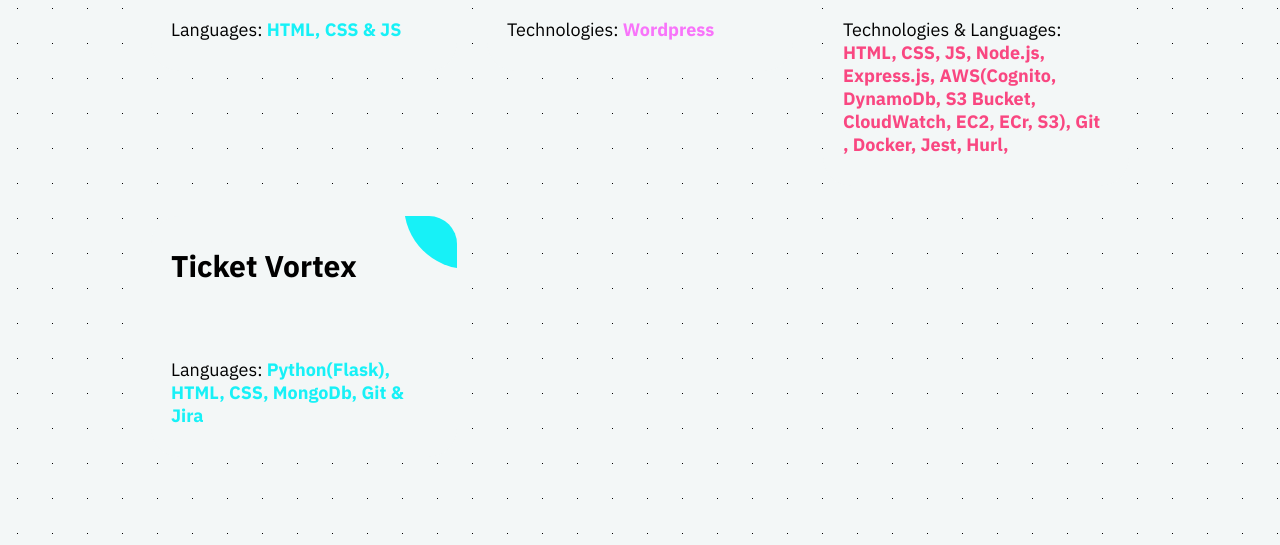
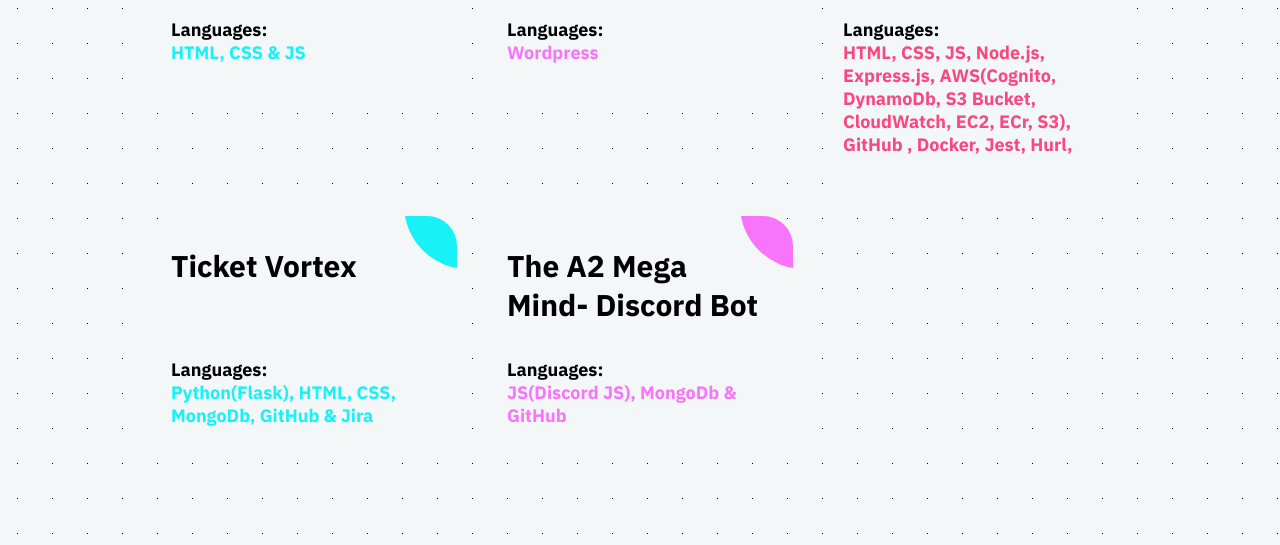
Before and after one commit to agam-singh-talwar/agam.com, a plain HTML site: page index.html in a window 1280 px wide. Shown: the part 674-1219 px from the top of the page. Drawn offline with Linux system fonts and the light colour scheme.

Commit message:
finished website content, just to need to make it mobile friednly

```diff
--- a/index.html
+++ b/index.html
@@ -59,7 +59,6 @@
                   </div>
 
                   <div class="ag-courses-item_date-box">
-                    Languages:
                     <span class="ag-courses-item_date">
                       HTML, CSS & JS
                     </span>
@@ -76,7 +75,6 @@
                   </div>
 
                   <div class="ag-courses-item_date-box">
-                    Technologies:
                     <span class="ag-courses-item_date">
                       Wordpress
                     </span>
@@ -92,9 +90,8 @@
                   </div>
 
                   <div class="ag-courses-item_date-box">
-                    Technologies & Languages:
                     <span class="ag-courses-item_date">
-                      HTML, CSS, JS, Node.js, Express.js, AWS(Cognito, DynamoDb, S3 Bucket, CloudWatch, EC2, ECr, S3), Git , Docker, Jest, Hurl,
+                      HTML, CSS, JS, Node.js, Express.js, AWS(Cognito, DynamoDb, S3 Bucket, CloudWatch, EC2, ECr, S3), GitHub , Docker, Jest, Hurl,
                     </span>
                   </div>
                 </a>
@@ -106,11 +103,24 @@
                 <div class="ag-courses-item_title">
                     Ticket Vortex
                 </div>
+                <div class="ag-courses-item_date-box">
 
+                    <span class="ag-courses-item_date">
+                      Python(Flask), HTML, CSS, MongoDb, GitHub & Jira
+                    </span>
+                </div>
+                </a>
+            </div>
+           <div class="ag-courses_item">
+                <a href="https://github.com/agam-singh-talwar/The-A2-Mega-Mind" class="ag-courses-item_link">
+                <div class="ag-courses-item_bg"></div>
+                <div class="ag-courses-item_title">
+                    The A2 Mega Mind- Discord Bot
+                </div>
                 <div class="ag-courses-item_date-box">
-                    Languages:
+
                     <span class="ag-courses-item_date">
-                      Python(Flask), HTML, CSS, MongoDb, Git & Jira
+                      JS(Discord JS), MongoDb & GitHub
                     </span>
                 </div>
                 </a>
@@ -119,6 +129,11 @@
             </div>
           </div>
       </div>
+      <!-- Footer -->
+        <!-- <div class="footer">
+            <p>Designed & Built by love in Canada🇨🇦 by an Indian🇮🇳</p>
+        </div> -->
+
       <script src="./index.js"></script>
 </body>
 </html>
--- a/styles/styles.css
+++ b/styles/styles.css
@@ -76,8 +76,8 @@ ul li a:hover {
 .container {
   display: flex;
   justify-content: space-between;
-  position: relative; /* Add this line */
-  top: 50px; /* Correct this line */
+  position: relative;
+  top: 50px;
   border-bottom: 2px solid #000;
 }
 
@@ -119,7 +119,7 @@ border: 4px solid transparent;
   flex-basis: calc(33.33333% - 30px);
   margin: 0 15px 30px;
   overflow: hidden;
-  border-radius: 28px;
+  border-radius: 30px;
 
 }
 .ag-courses-item_link {
@@ -190,6 +190,44 @@ border: 4px solid transparent;
 .ag-courses_item:nth-child(2n) .ag-courses-item_date  {
   color: #F874FA;
 }
+.ag-courses_item:hover .ag-courses-item_date-box::before {
+  content: "Summary";
+  display: block;
+}
+
+.ag-courses_item .ag-courses-item_date-box::before {
+  content: "Languages:";
+  font-weight: bold;
+  display: block;
+}
+.ag-courses_item:nth-child(1):hover .ag-courses-item_date-box::after {
+  content: "Secured a referral for an accounting and insurance broker following the success with the previous client. Tasked with creating a straightforward website to showcase tax filing and insurance services using HTML and CSS.";
+  display: block;
+}
+
+.ag-courses_item:nth-child(2):hover .ag-courses-item_date-box::after {
+  content: "Developed a website for an accounting firm, commissioned by the director. Applied strong communication skills to grasp and fulfill their requirements. Collaborated closely with the director to achieve the desired website using WordPress. Delivered a satisfactory product, leading to client referrals for additional projects.";
+  display: block;
+}
+
+.ag-courses_item:nth-child(3):hover .ag-courses-item_date-box::after {
+  content: "Developed a web marketplace using Python, Flask, MongoDB, HTML, CSS, and Bootstrap, adhering to SCRUM methodology. Collaborated in a team under the SCRUM framework using Jira to create a platform for sellers to list concert tickets and buyers to make purchases.";
+  display: block;
+}
+.ag-courses_item:nth-child(4):hover .ag-courses-item_date-box::after {
+  content: "Developed a cloud-based web service using JavaScript, Docker, Hurl, Lint, Express, AWS (EC2, ECR, ECS, Cognito & DynamoDB), HTML, CSS, and YAML. Implemented a full-stack solution hosted on Amazon Cloud Services, enabling user log-in, data submission in various formats, format conversion, encryption, and seamless CRUD operations on the data";
+  display: block;
+}
+.ag-courses_item:nth-child(5):hover .ag-courses-item_date-box::after {
+  content: "Developed a Discord Bot, with my friend Adam using Js(Discord) & MongoDb. To allow CRUD operations for a To-Do lists and its tasks. Working on it to add OCR functionality to create events based on the provided academic schedule.";
+  display: block;
+}
+
+
+
+.ag-courses_item:hover .ag-courses-item_date {
+  display: none;
+}
 .ag-courses_item:nth-child(3n) .ag-courses-item_bg  {
   background-color: #F94781;
 }
@@ -202,7 +240,21 @@ border: 4px solid transparent;
 .ag-courses_item:nth-child(4n) .ag-courses-item_date  {
   color: #17F1F7;
 }
+.ag-courses_item:nth-child(5n) .ag-courses-item_bg  {
+  background-color: #F874FA;
+}
+.ag-courses_item:nth-child(5n) .ag-courses-item_date  {
+  color: #F874FA;
+}
 
 .ag-courses_item:nth-child(4n):hover::after .ag-courses-item_date-box {
   content: "Casd  asfdas";
 }
+
+/* .footer{
+  background-color: #F874FA;
+  padding-bottom: 0;
+  text-align: center;
+  text-decoration-color: #F3F7F7;
+  height: 20%;
+} */
```
Also changed, not shown: favicon.ico. Lines whose indentation alone changed are shown as unchanged.
